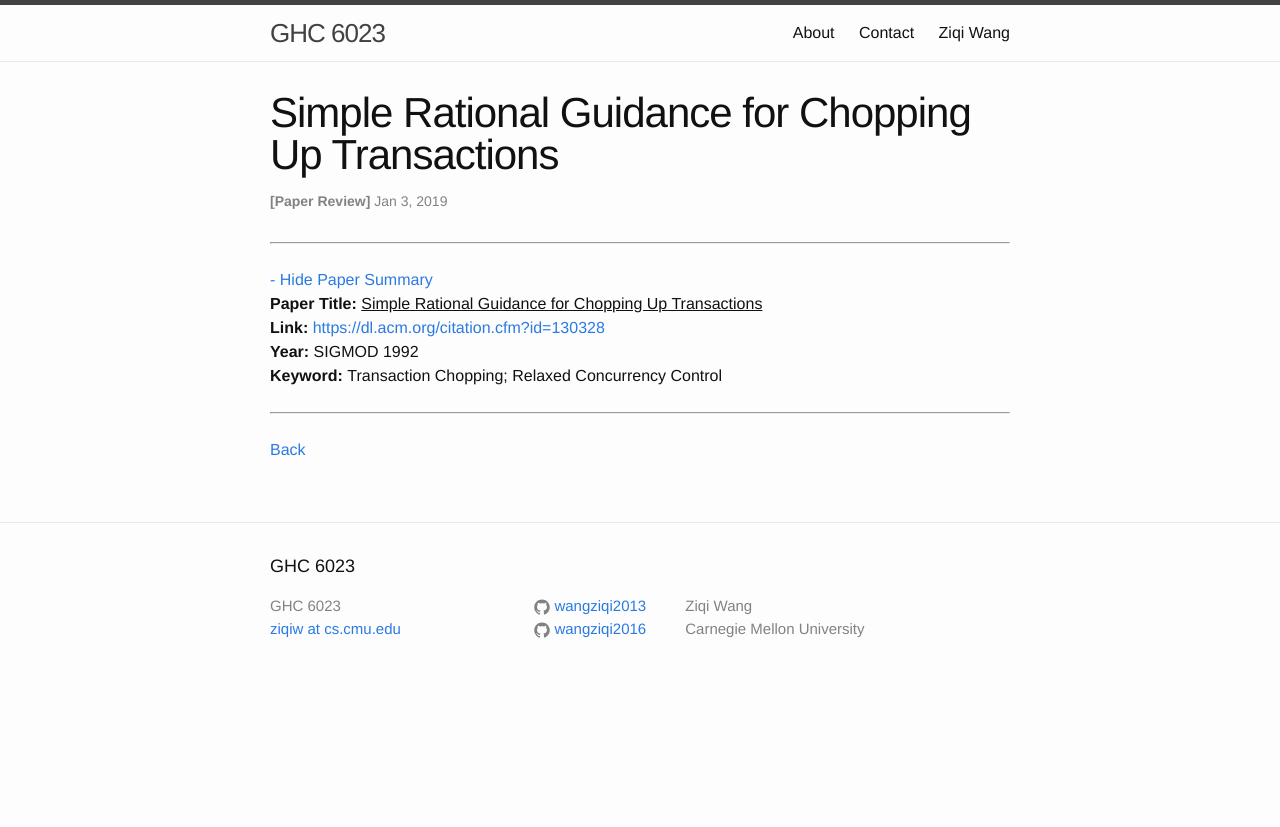
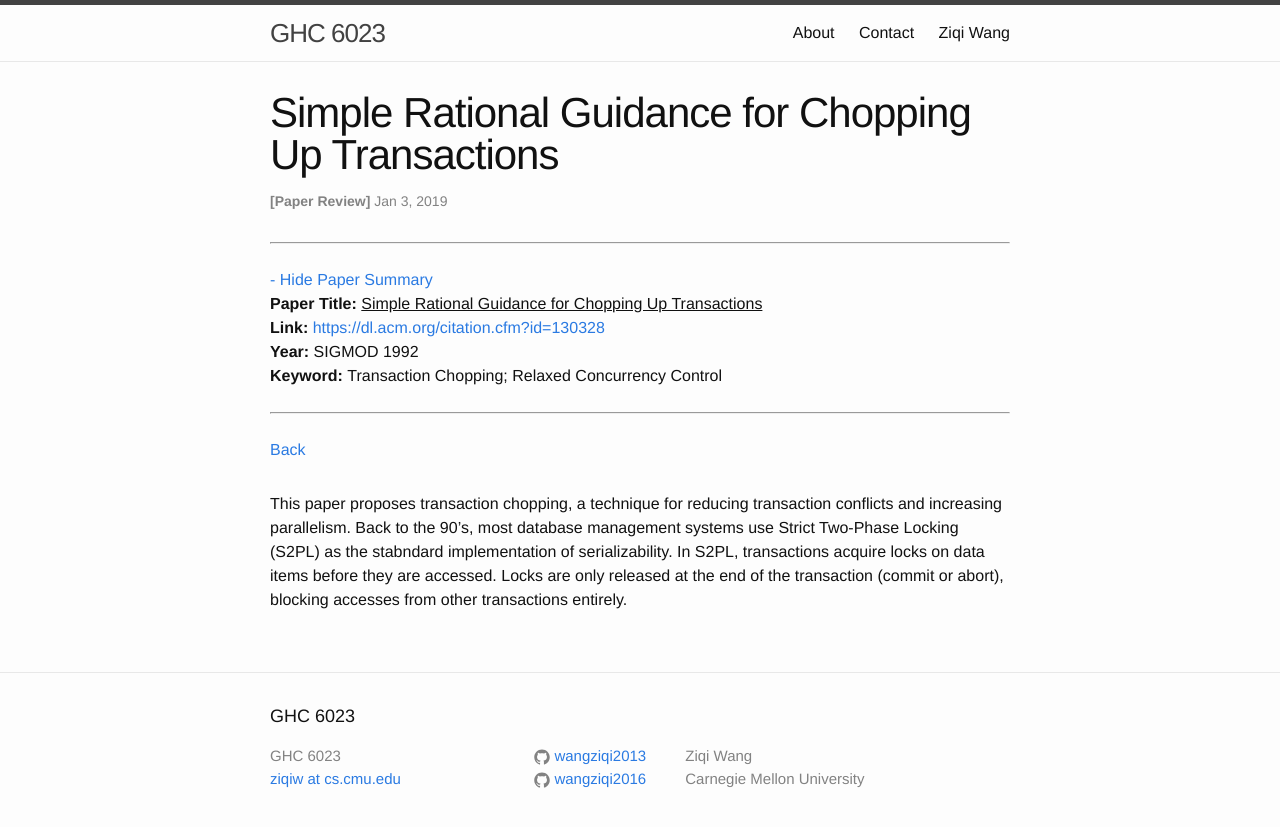
Before and after one commit to wangziqi2013/wangziqi2013.github.io, a Jekyll site: the page built from _posts/2019-01-02-Txn-Chopping.markdown, in a window 1280 px wide. Shown: the top 827 px of the page. Built offline with Jekyll 4.4.1, drawn with Linux system fonts in a browser that asks for light colours.

Commit message:
Adding S2PL

```diff
--- a/_posts/2019-01-02-Txn-Chopping.markdown
+++ b/_posts/2019-01-02-Txn-Chopping.markdown
@@ -12,3 +12,8 @@ htm_cd:
 htm_cr:
 version_mgmt:
 ---
+
+This paper proposes transaction chopping, a technique for reducing transaction conflicts and increasing parallelism.
+Back to the 90's, most database management systems use Strict Two-Phase Locking (S2PL) as the stabndard implementation
+of serializability. In S2PL, transactions acquire locks on data items before they are accessed. Locks are only released
+at the end of the transaction (commit or abort), blocking accesses from other transactions entirely.
```
